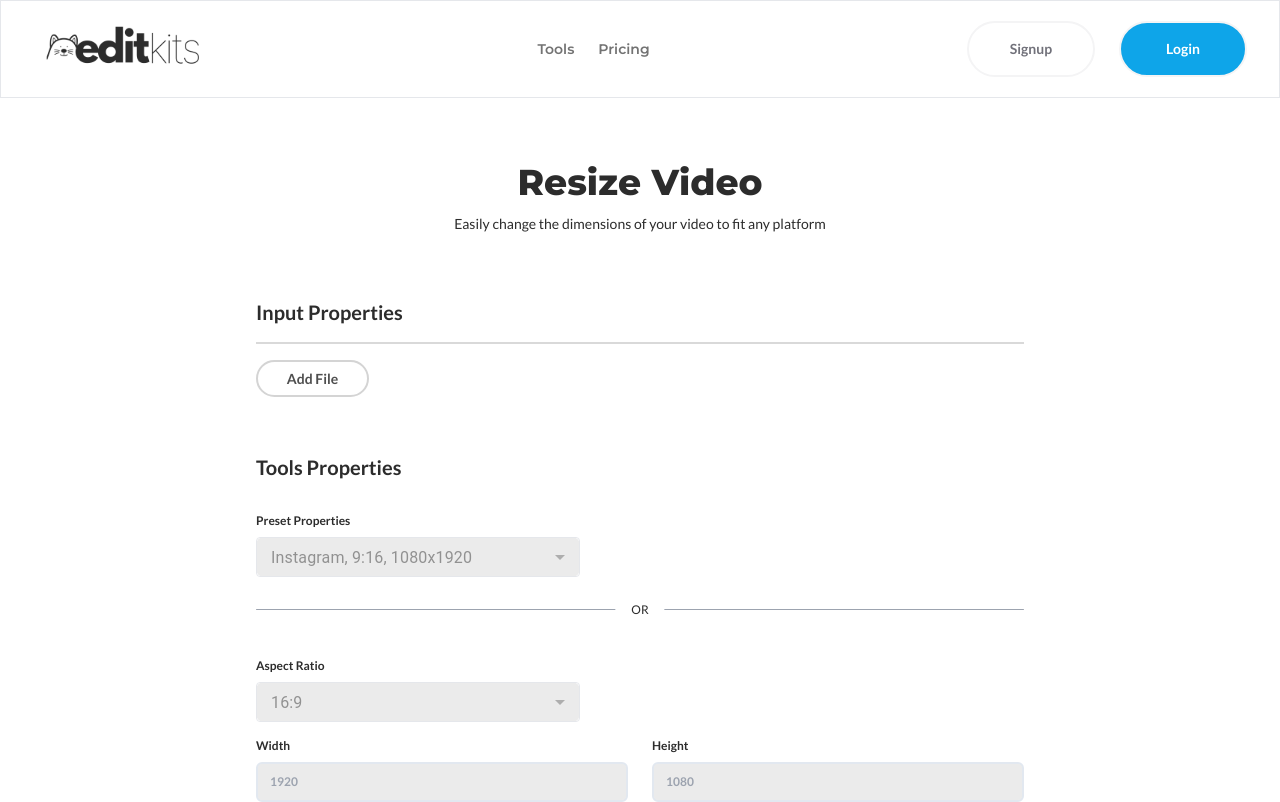
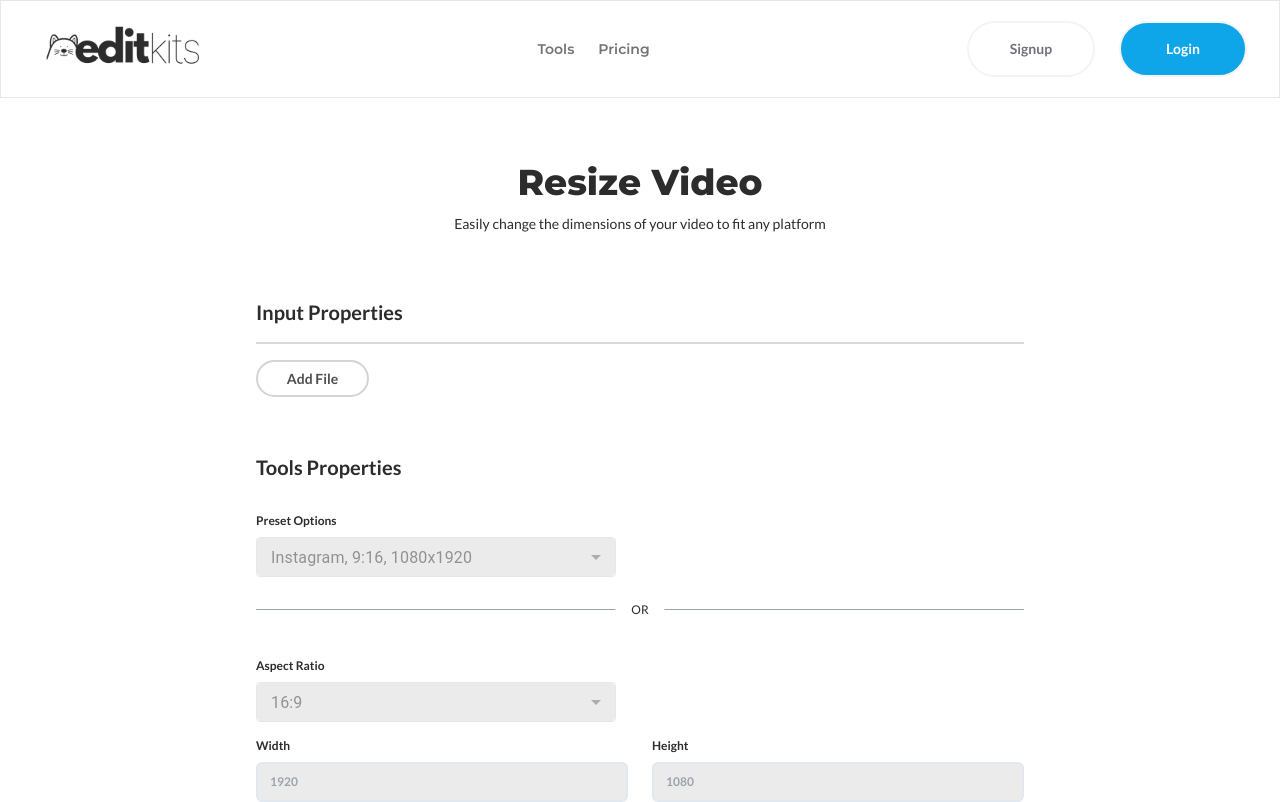
Before and after one commit to Gelodev04/editkits-v2, a Next.js app: page /tool/resize-video in a window 1280 px wide. Shown: the top 802 px of the page. Built offline with nearby package versions, Linux system fonts and the light colour scheme.

Commit message:
input width fix

```diff
--- a/pages/tool/resize-video/index.tsx
+++ b/pages/tool/resize-video/index.tsx
@@ -83,11 +83,11 @@ export default function ResizeVideo() {
         />
       </div>
       <div className="flex justify-between gap-6 pt-8">
-        <div className="w-[324px]">
+        <div className="w-[360px]">
           <Select
             placeholder="Instagram, 9:16, 1080x1920"
             variant="t2"
-            label="Preset Properties"
+            label="Preset Options"
             options={[
               {label: "Instagram, 9:16, 1080x1920", value: "Instagram, 9:16, 1080x1920"},
               {label: "Tiktok, 9:16, 1080x1920", value: "Instagram, 9:16, 1080x1920"},
@@ -104,7 +104,7 @@ export default function ResizeVideo() {
         </div>
       </div>
       <div className="flex justify-between gap-6 py-4">
-        <div className="w-[324px]">
+        <div className="w-[360px]">
           <Select
             placeholder="16:9"
             variant="t2"
```
